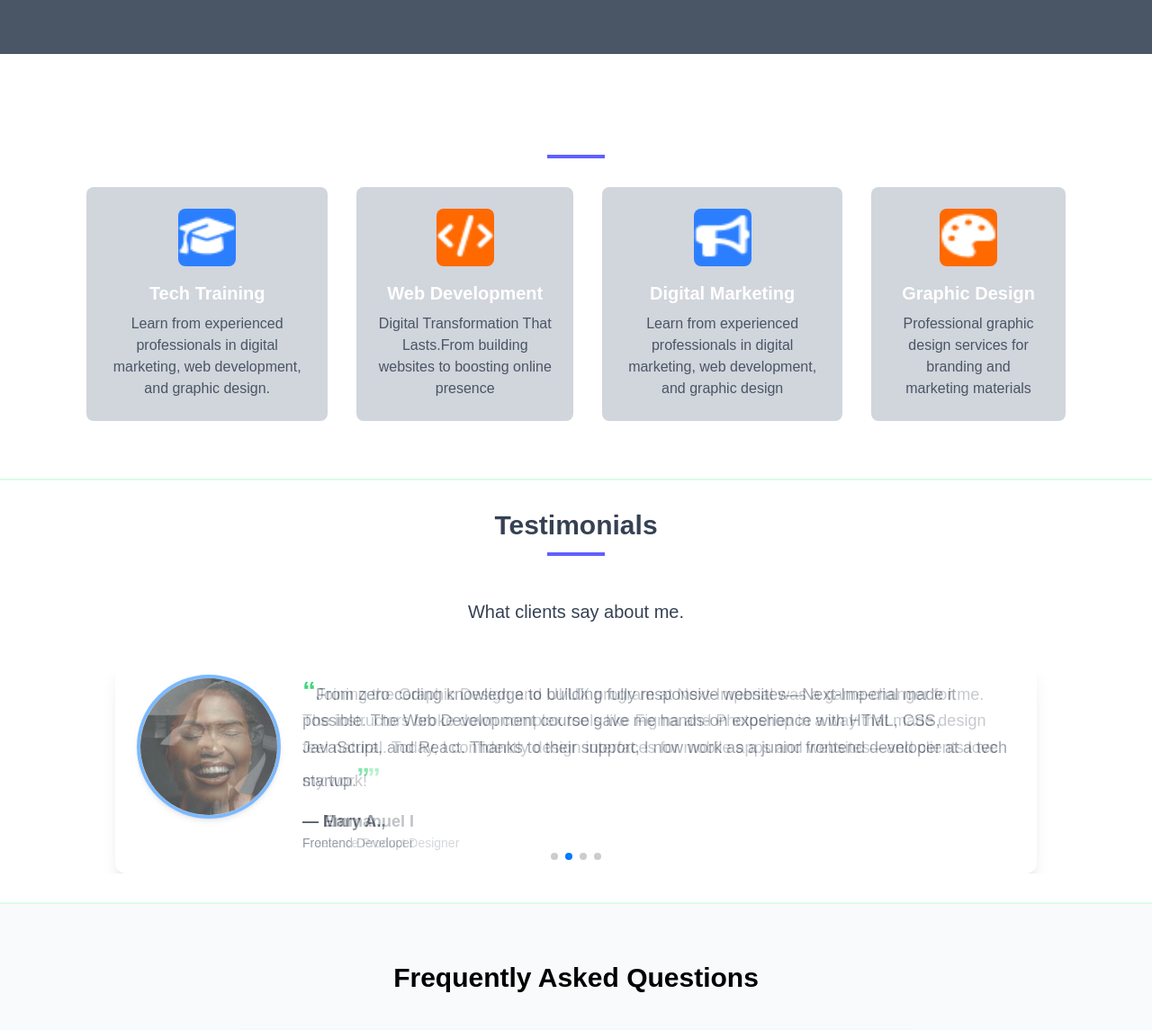
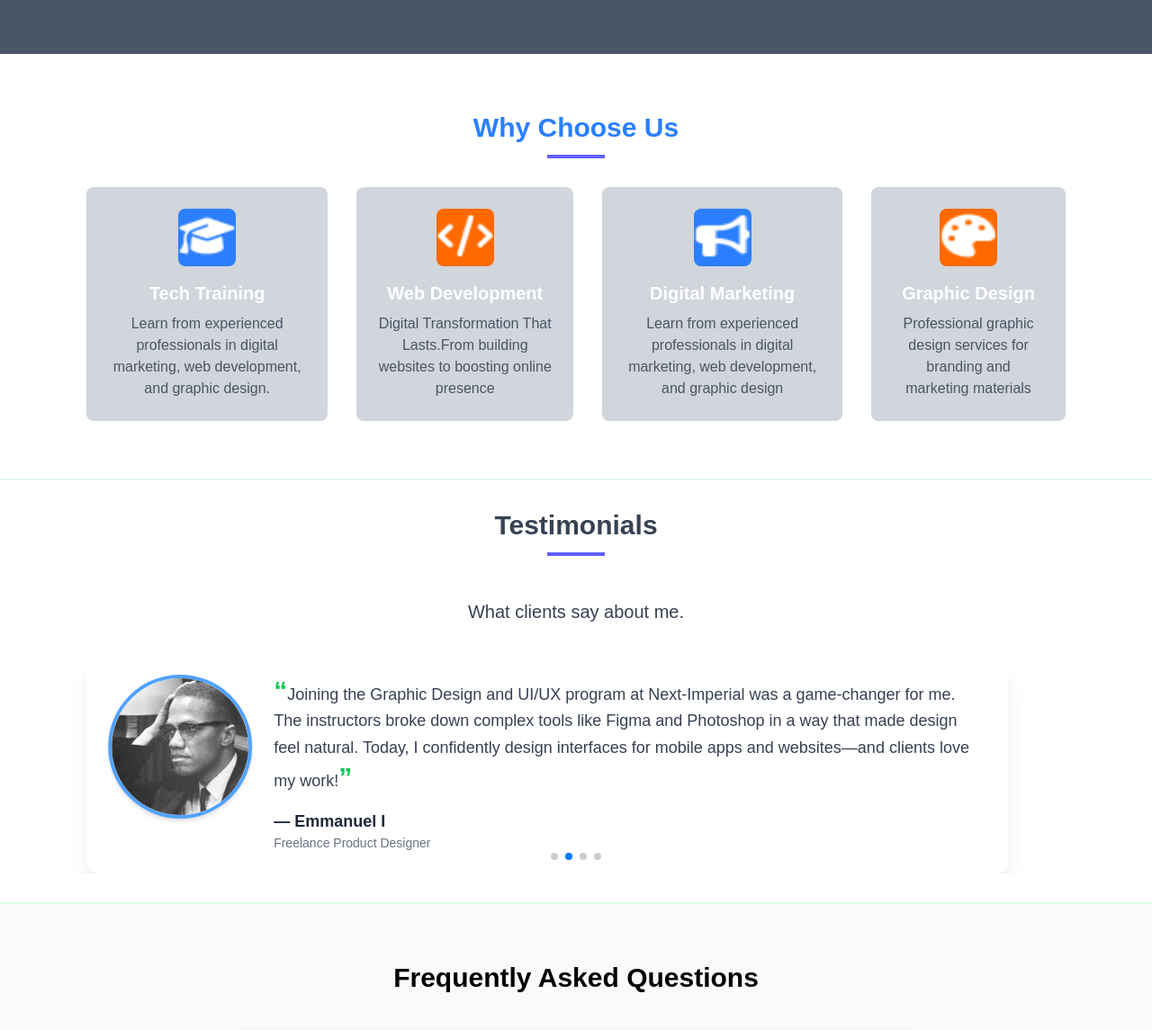
Before and after one commit to Eze-Israel/Next-imperial-website, a Next.js app: page / in a window 1280 px wide. Shown: the part 1295-2440 px from the top of the page at 90% size. Built offline with nearby package versions, Linux system fonts and the light colour scheme.

Commit message:
finished mobile for landingPage

```diff
--- a/src/components/Header.tsx
+++ b/src/components/Header.tsx
@@ -66,11 +66,11 @@ const Header: React.FC = () => {
       {/* Mobile Menu */}
       {isOpen && (
         <motion.nav
-          initial={{ x: '-100%' }}
-          animate={{ x: 0 }}
-          exit={{ x: '-100%' }}
+          initial={{ y: '-100%' }}
+          animate={{ y: 0 }}
+          exit={{ y: '-100%' }}
           transition={{ type: 'spring', stiffness: 200, damping: 20 }}
-          className="md:hidden mt-4 bg-gray-900 rounded-lg shadow-lg"
+          className="md:hidden mt-2 bg-gray-900 rounded-lg shadow-lg min-h-screen z-50 ml-[-20]"
         >
           <ul className="flex flex-col p-4 space-y-3">
             {menuItems.map(({ label, icon: Icon, href }) => (
--- a/src/components/Testimonials.tsx
+++ b/src/components/Testimonials.tsx
@@ -1,11 +1,10 @@
 import React from 'react';
 import SectionTitle from './SectionTitle';
 import { Swiper, SwiperSlide } from 'swiper/react';
-import { Pagination, Autoplay, EffectFade,  } from 'swiper/modules';
+import { Pagination, Autoplay,   } from 'swiper/modules';
 import 'swiper/css';
 import 'swiper/css/pagination';
 import 'swiper/css/autoplay';
-import 'swiper/css/effect-fade';
 import Image from 'next/image';
 
 const testimonials = [
@@ -55,7 +54,7 @@ const Testimonies = () => {
       </p>
 
       <Swiper
-        modules={[Pagination, Autoplay, EffectFade]}
+        modules={[Pagination, Autoplay]}
         spaceBetween={30}
         slidesPerView={1}
         loop={true}
@@ -64,9 +63,10 @@ const Testimonies = () => {
           disableOnInteraction: false,
           pauseOnMouseEnter: true,
         }}
+        speed={2000}
         pagination={{ clickable: true }}
-        effect="fade"
-        fadeEffect={{ crossFade: true }}
+        // effect="fade"
+        // fadeEffect={{ crossFade: true }}
       >
         {testimonials.map((testimonial, index) => (
           <SwiperSlide key={index}>
--- a/src/components/WhyChooseUs.tsx
+++ b/src/components/WhyChooseUs.tsx
@@ -41,7 +41,7 @@ const WhyChooseUs = () => {
     id='services'
     >
       <div className='text-center'>
-     <h2 className="text-center font-bold text-2xl md:text-3xl text-white">Why Choose Us</h2>
+     <h2 className="text-center font-bold text-2xl md:text-3xl text-blue-500">Why Choose Us</h2>
          <div className="w-16 h-1 bg-indigo-500 mx-auto mt-3"></div>
          </div>
     <div
```
